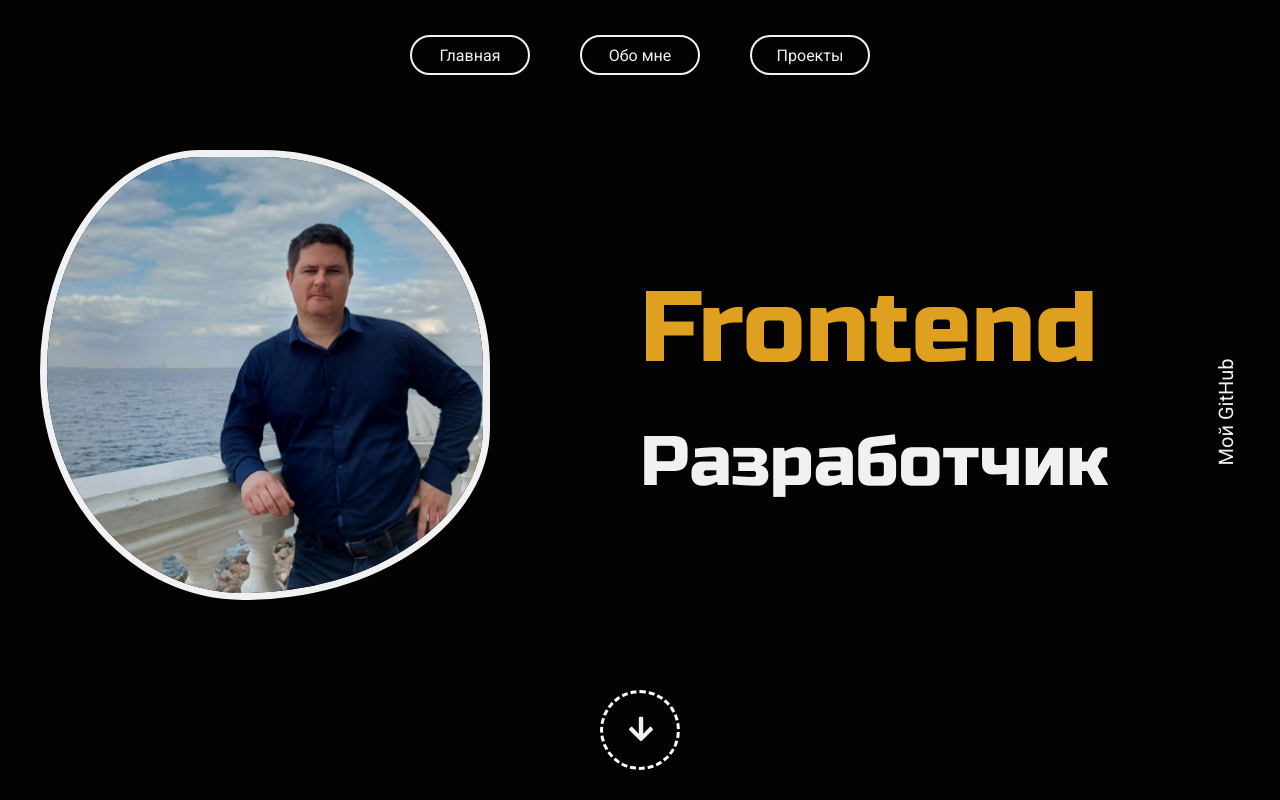
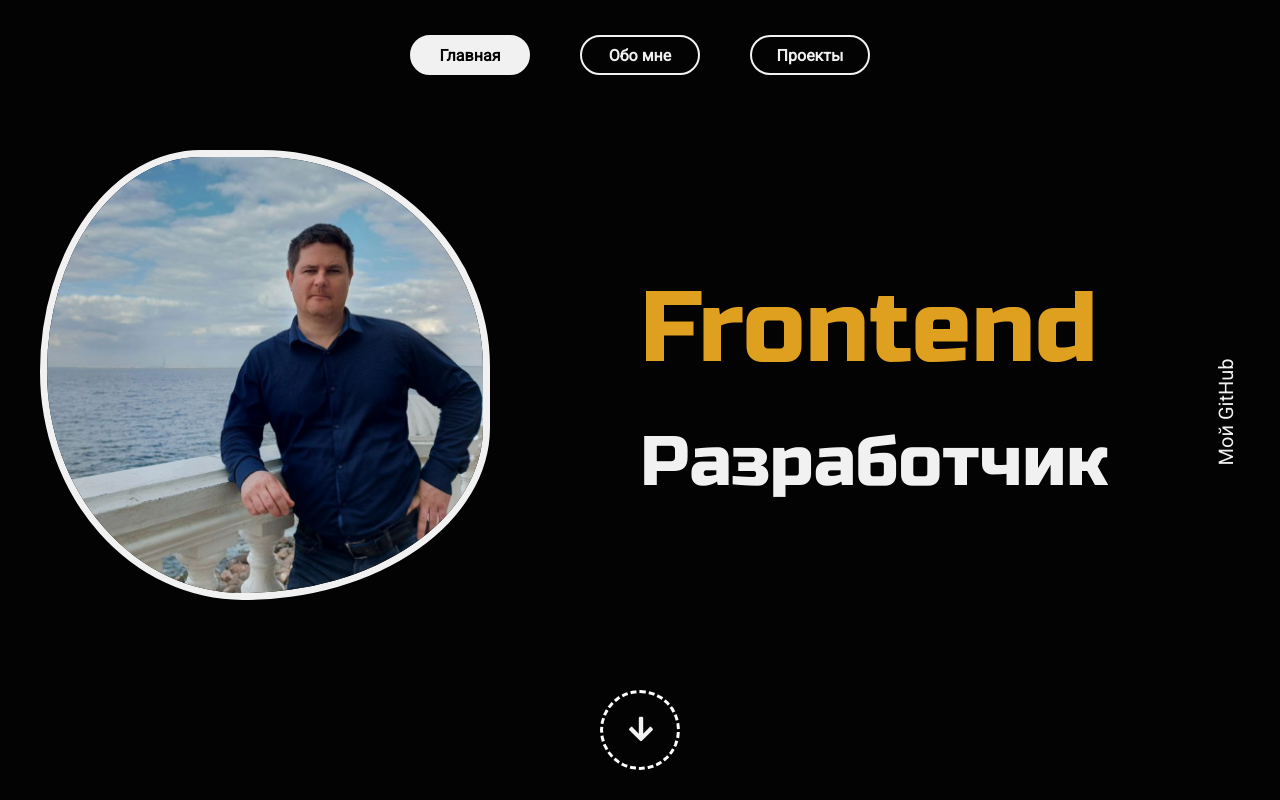
Before and after one commit to alexsmith-proff/portfolio, a Next.js app: page / in a window 1280 px wide. Shown: the top 800 px of the page. Built offline with nearby package versions, Linux system fonts and the light colour scheme.

Commit message:
[add] NavBar active items

```diff
--- /dev/null
+++ b/src/app/components/navbar/hooks/use_navbar.ts
@@ -0,0 +1,30 @@
+import { useState } from 'react'
+import { INavBar } from "@/app/interfaces/navbar.interface"
+
+export const useNavBar = () => {
+    const [navBar, setNavBar] = useState<INavBar[]>([
+        {
+            id: 1,
+            name: 'Главная',
+            link: '/',
+            active: true
+        },
+        {
+            id: 2,
+            name: 'Обо мне',
+            link: '/about',
+            active: false
+        },
+        {
+            id: 3,
+            name: 'Проекты',
+            link: '/projects',
+            active: false
+        },
+    ])
+    const handleClick = (id: number) => {
+        setNavBar(navBar.map((item: INavBar) => ({...item, active: item.id === id ? true : false})))
+    }
+
+    return { navBar, handleClick }
+}
--- a/src/app/components/navbar/navbar.tsx
+++ b/src/app/components/navbar/navbar.tsx
@@ -1,29 +1,16 @@
+"use client"
+
 import { FC } from "react"
 import NavBarUI from "@/app/ui/navbar/navbar_ui"
-import { INavBar } from "@/app/interfaces/navbar.interface"
+import { useNavBar } from "./hooks/use_navbar"
 
 interface NavBarProps {}
 
 const NavBar: FC<NavBarProps> = ({}) => {
-    const navBar: INavBar[] = [
-        {
-            id: 1,
-            name: 'Главная',
-            link: '/'
-        },
-        {
-            id: 2,
-            name: 'Обо мне',
-            link: '/about'
-        },
-        {
-            id: 3,
-            name: 'Проекты',
-            link: '/projects'
-        },
-    ]
+    const {navBar, handleClick} = useNavBar()
+
     return(
-        <NavBarUI navBar={navBar} />
+        <NavBarUI navBar={navBar} onClick={handleClick} />
     )
 }
 
--- a/src/app/interfaces/navbar.interface.ts
+++ b/src/app/interfaces/navbar.interface.ts
@@ -2,4 +2,5 @@ export interface INavBar {
     id: number
     name: string
     link: string
+    active: boolean
 }
--- a/src/app/modules/main_projects/main_projects.tsx
+++ b/src/app/modules/main_projects/main_projects.tsx
@@ -1,7 +1,7 @@
 import { FC } from "react";
+import Title from "@/app/components/title/title";
 
 import s from './main_projects.module.scss'
-import Title from "@/app/components/title/title";
 
 const MainProjects: FC = ({ }) => {
     return (
--- a/src/app/ui/navbar/navbar_ui.module.scss
+++ b/src/app/ui/navbar/navbar_ui.module.scss
@@ -15,11 +15,17 @@
     border-radius: 20px;
     border: 2px solid $light-color;
     color: $light-color;
+    font-weight: bold;
     display: flex;
     justify-content: center;
     align-items: center;
     font-size: 16px;
     cursor: pointer;
+    transition: .7s;
+    &.active{
+        color: $dark-color;
+        background-color: $light-color;
+    }
 }
 
 @media screen and (max-width: 470px) {
--- a/src/app/ui/navbar/navbar_ui.tsx
+++ b/src/app/ui/navbar/navbar_ui.tsx
@@ -6,15 +6,16 @@ import Link from "next/link"
 
 interface NavBarUIProps {
     navBar: INavBar[]
+    onClick: (id: number) => void
 }
 
-const NavBarUI: FC<NavBarUIProps> = ({ navBar }) => {
+const NavBarUI: FC<NavBarUIProps> = ({ navBar, onClick }) => {
 
     return (
         <nav className={s.nav}>
             <ul className={s.list}>
                 {
-                    navBar.map(item => <li className={s.item} key={item.id}><Link href={item.link}>{item.name}</Link></li>)
+                    navBar.map(item => <Link href={item.link}><li className={ item.active ? `${s.item} ${s.active}` : `${s.item}`} key={item.id} onClick={() => onClick(item.id)}>{item.name}</li></Link>)
                 }
             </ul>
         </nav>
```
